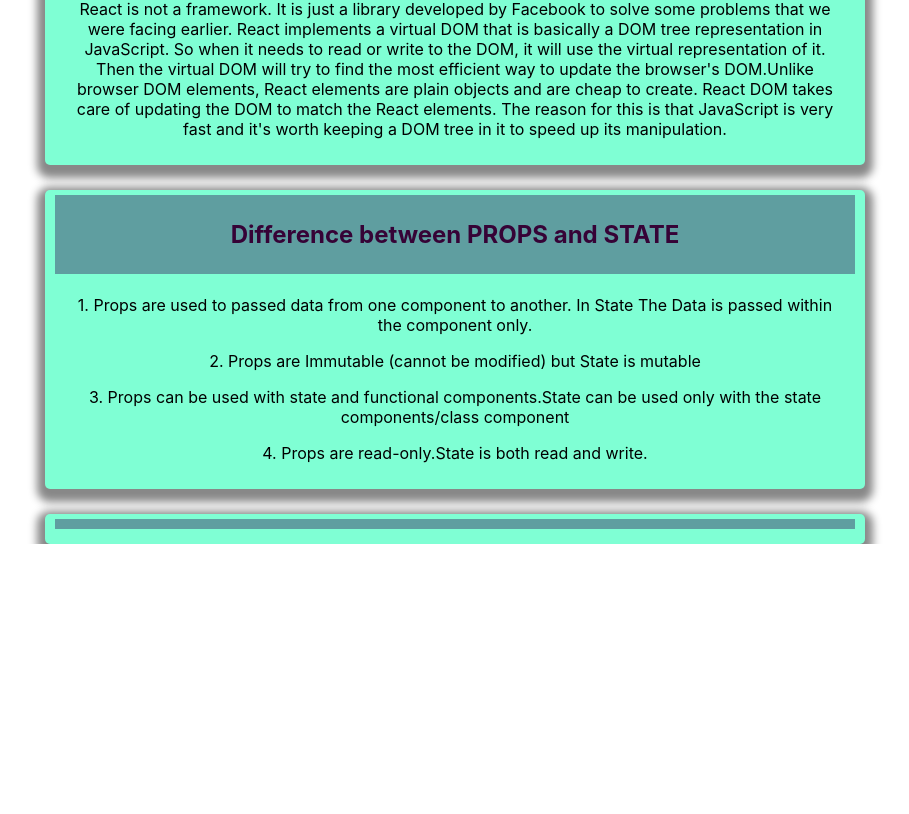
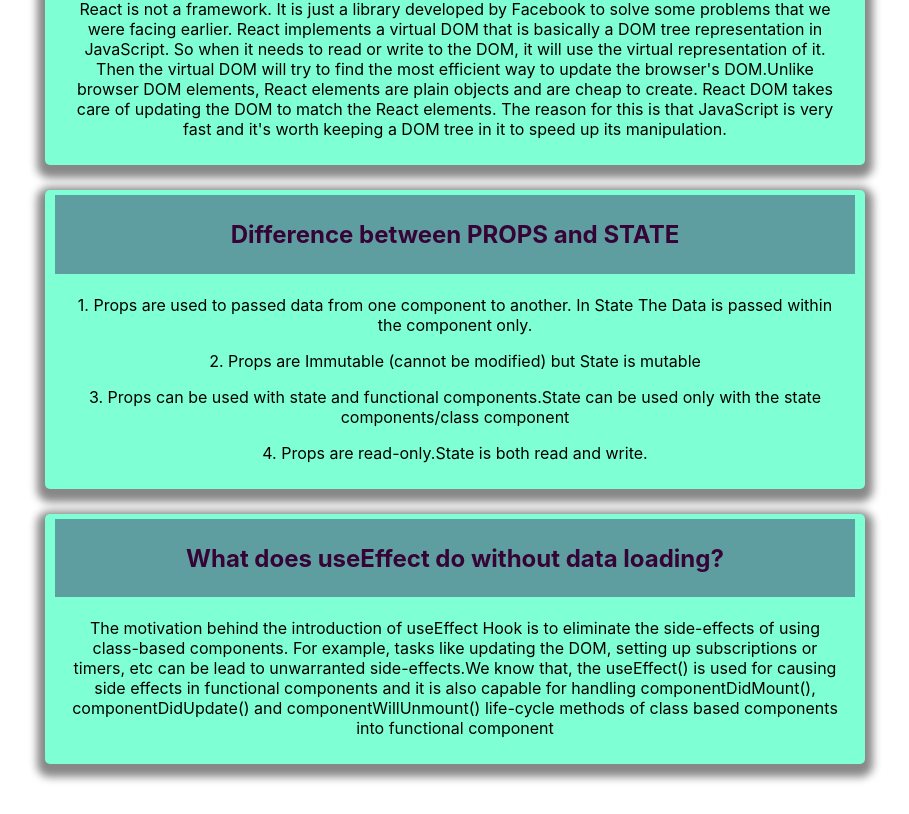
Before and after one commit to noor16mustafa/daily-activity, a React (Create React App) app: page / in a window 1280 px wide. Shown: the part 1359-2173 px from the top of the page, without its empty margins (185-1094 px from the left). Before the commit the page ends 1903 px from the top, so only its background shows below. Built offline with nearby package versions, Linux system fonts and the light colour scheme.

Commit message:
question 3 added

```diff
--- a/src/components/Blog/Blog.css
+++ b/src/components/Blog/Blog.css
@@ -1,3 +1,7 @@
+.blog {
+    margin-bottom: 50px;
+}
+
 .blog-container {
     width: 800px;
     margin: auto;
--- a/src/components/Blog/Blog.js
+++ b/src/components/Blog/Blog.js
@@ -3,7 +3,7 @@
 
 const Blog = () => {
     return (
-        <div>
+        <div className='blog'>
             <div className='blog-container'>
                 <div className="question">
                     <h2>How does react work?</h2>
@@ -25,9 +25,11 @@
             </div>
             <div className='blog-container'>
                 <div className="question">
-
+                    <h2>What does useEffect do without data loading?</h2>
                 </div>
-                <div className="answer"></div>
+                <div className="answer">
+                    <p>The motivation behind the introduction of useEffect Hook is to eliminate the side-effects of using class-based components. For example, tasks like updating the DOM, setting up subscriptions or timers, etc can be lead to unwarranted side-effects.We know that, the useEffect() is used for causing side effects in functional components and it is also capable for handling componentDidMount(), componentDidUpdate() and componentWillUnmount() life-cycle methods of class based components into functional component</p>
+                </div>
 
             </div>
         </div>
--- a/src/components/Sidebar/Sidebar.css
+++ b/src/components/Sidebar/Sidebar.css
@@ -75,6 +75,7 @@
     border: none;
     border-radius: 5px;
     margin-top: 10px;
+    margin-bottom: 20px;
 }
 
 .completed-btn:hover {
```
